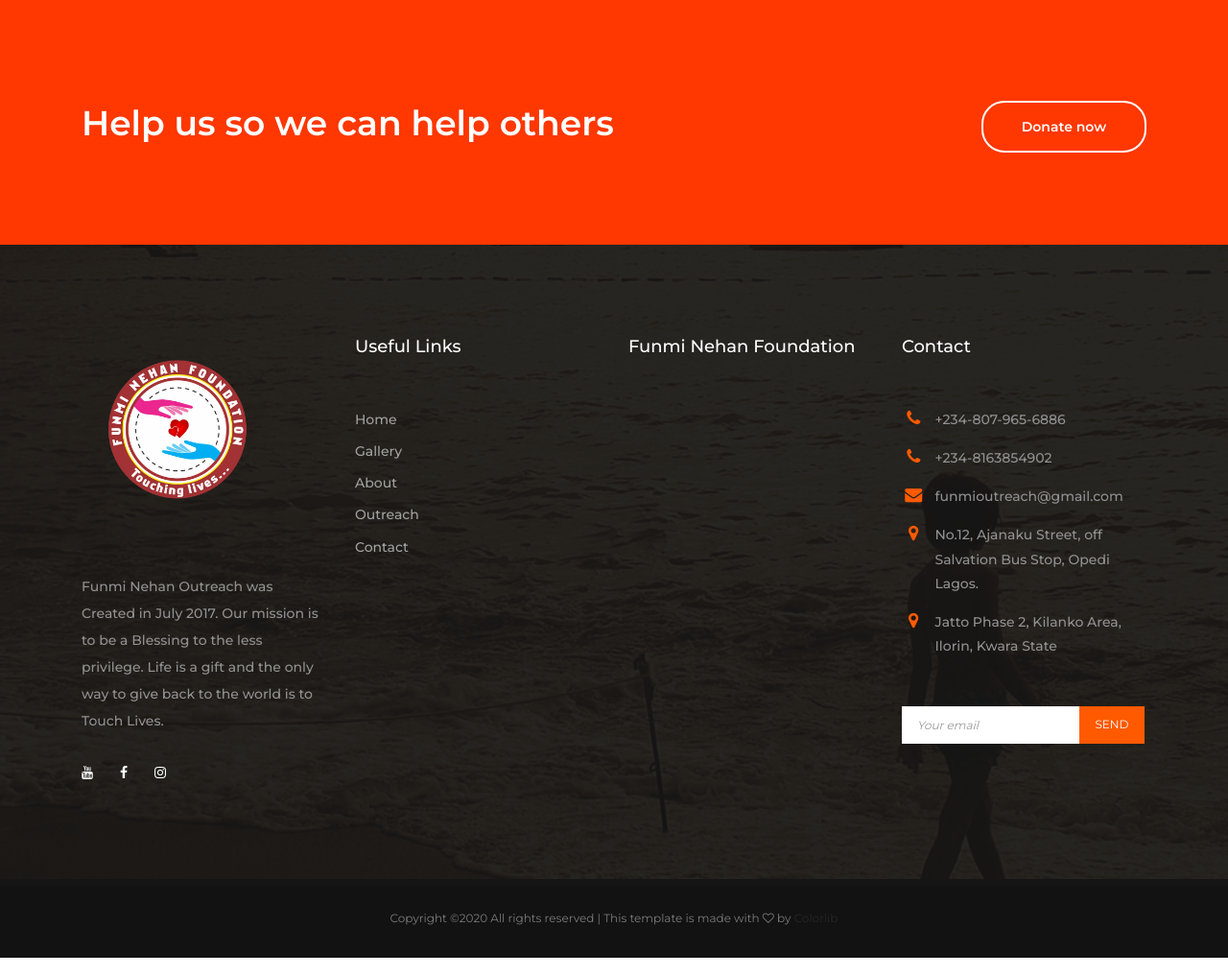
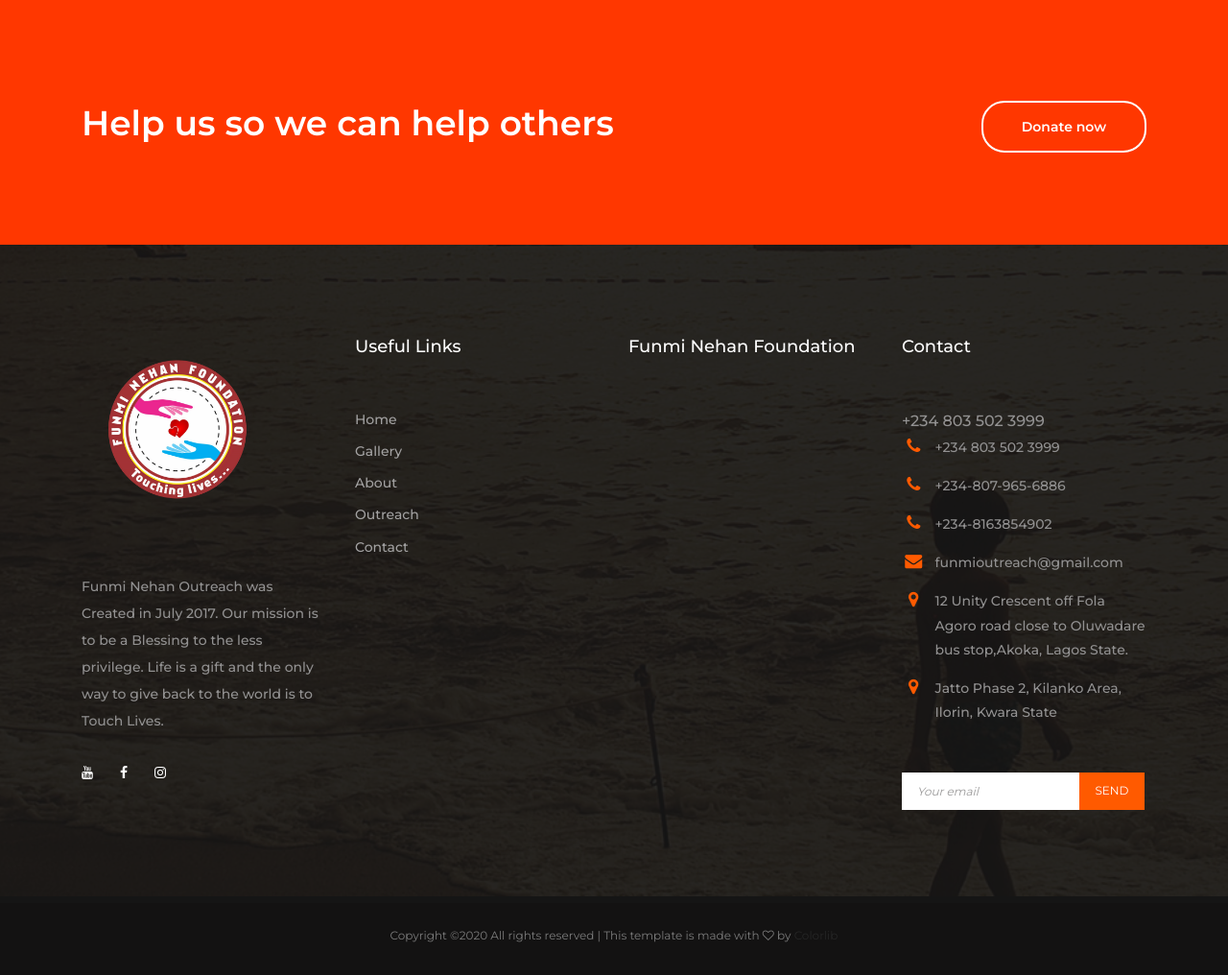
Before and after one commit to lurdray/funminehan_project, a Django app: page /about/ in a window 1280 px wide. Shown: the part 2126-3142 px from the top of the page at 96% size. Run offline with Django 3.2, Linux system fonts and the light colour scheme; data comes from the database, SQL or seed files in the repository; some libraries are stand-ins or nearby versions.

Commit message:
added static address in templates

```diff
--- a/main/templates/main/base.html
+++ b/main/templates/main/base.html
@@ -120,11 +120,13 @@
                             <h2>Contact</h2>
 
                             <ul>
+                            +234 803 502 3999
+                            	<li><i class="fa fa-phone"></i><span>+234 803 502 3999</span></li>
                                 <li><i class="fa fa-phone"></i><span>+234-807-965-6886</span></li>
                                 <li><i class="fa fa-phone"></i><span>+234-8163854902</span></li>
 
                                 <li><i class="fa fa-envelope"></i><span>funmioutreach@gmail.com</span></li>
-                                <li><i class="fa fa-map-marker"></i><span>No.12, Ajanaku Street, off Salvation Bus Stop, Opedi Lagos.</span></li>
+                                <li><i class="fa fa-map-marker"></i><span>12 Unity Crescent off Fola Agoro road close to Oluwadare bus stop,Akoka, Lagos State.</span></li>
                                  <li><i class="fa fa-map-marker"></i><span>Jatto Phase 2, Kilanko Area, Ilorin, Kwara State</span></li>
                             </ul>
                         </div><!-- .foot-contact -->
```
Also changed, not shown: 1 other file.
